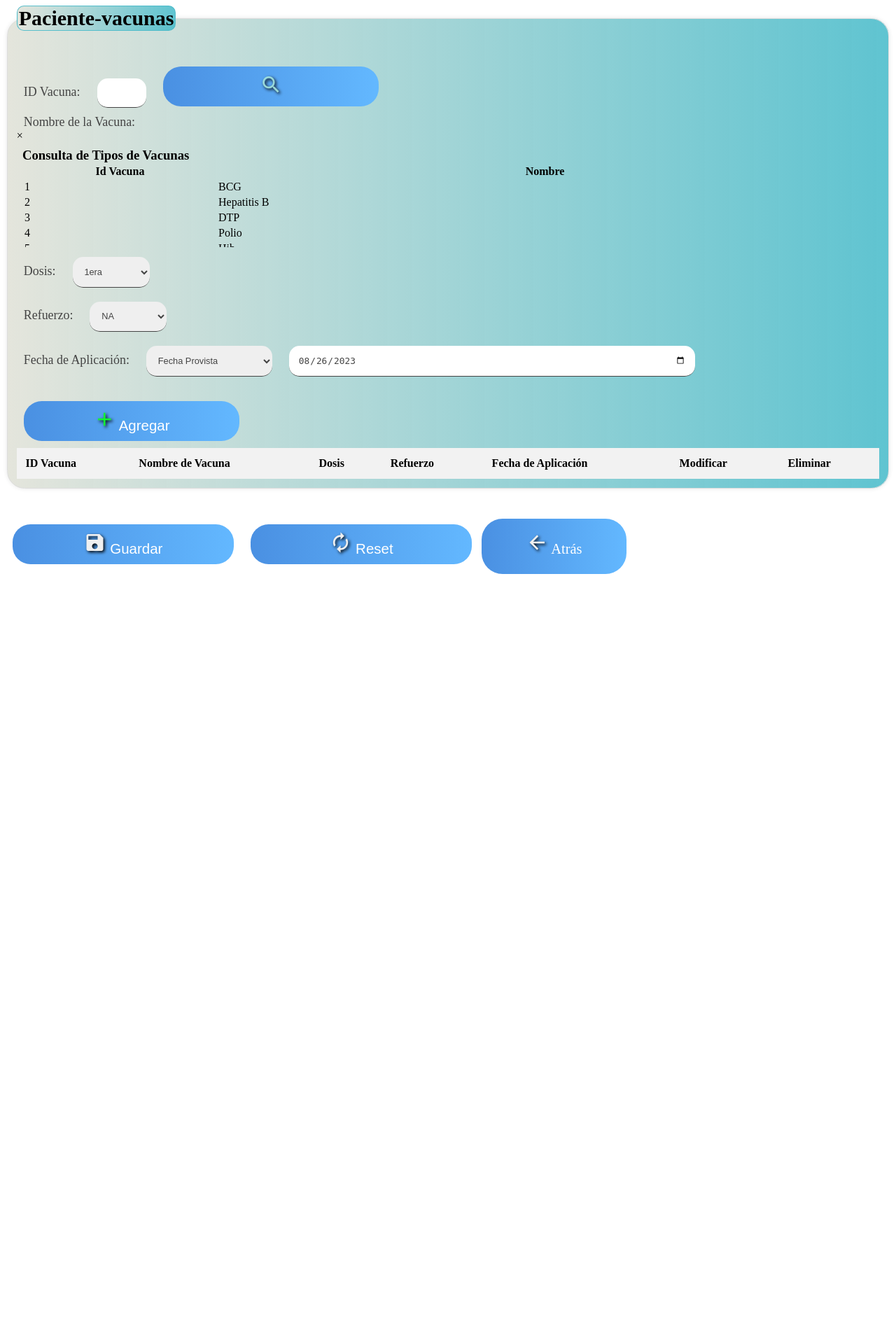
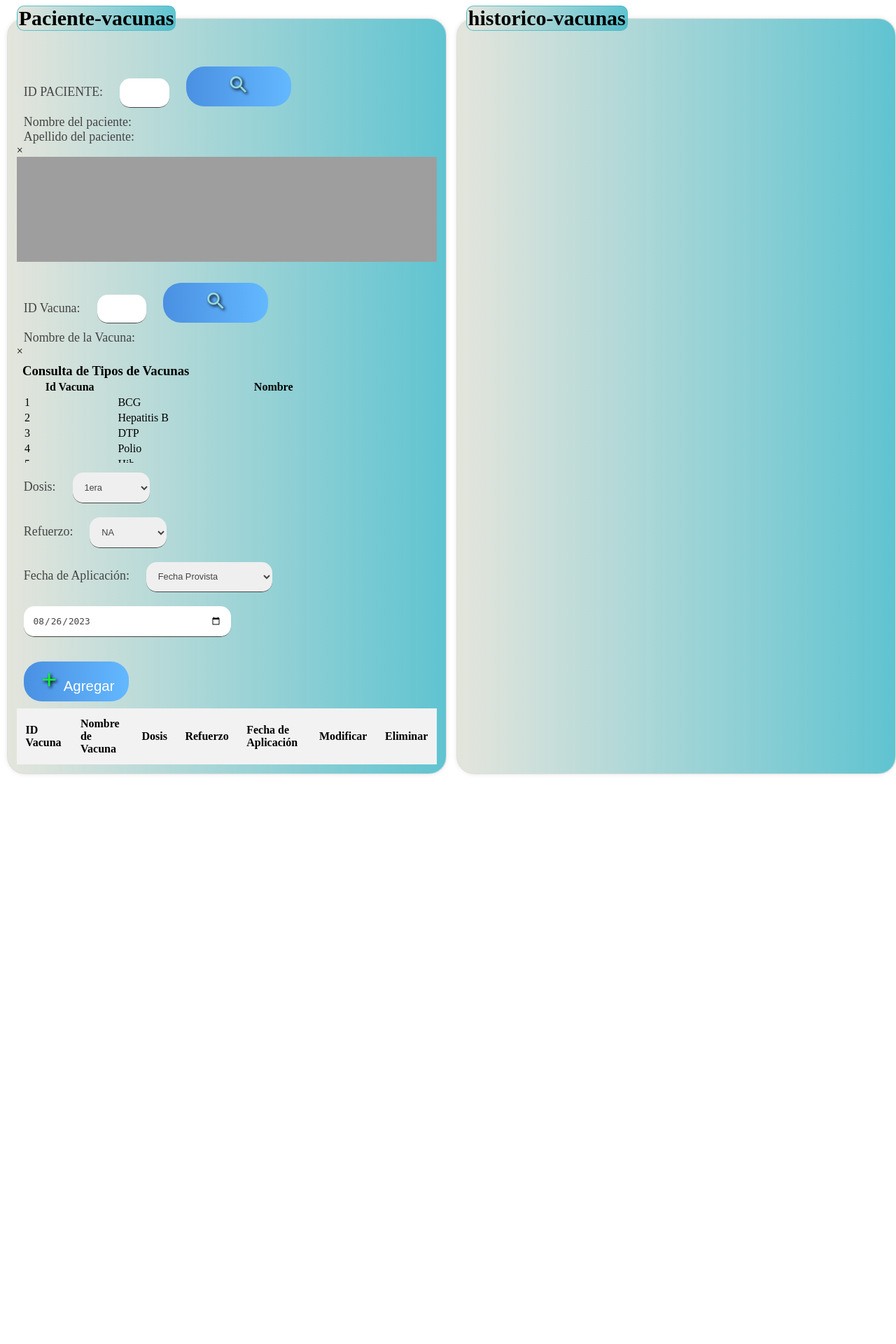
Before and after one commit to luis15201/sistema-medico, a PHP site: page /MANT-pacientevacuna.php in a window 1280 px wide. Shown: the top 1920 px of the page at 70% size. Before the commit the page ends 820 px from the top, so only its background shows below. Run offline with PHP 8.4, Linux system fonts and the light colour scheme; data comes from the database, SQL or seed files in the repository; lists and menus that the app fills with data are empty; some libraries are stand-ins or nearby versions; grey boxes are pictures that could not be loaded.

Commit message:
se agrego el historial de vacunas

```diff
--- a/MANT-pacientevacuna.php
+++ b/MANT-pacientevacuna.php
@@ -11,12 +11,36 @@
 
 <body>
 	<form>
+	<div class="container">
 		<fieldset>
 			<legend>Paciente-vacunas</legend>
 			<div>
+				<label for="id_paciente">ID PACIENTE:</label>
+				<input type="text" id="id_paciente" style="width: 45px;" onblur="cargarHistorialVacunas()">
+				<button id="buscarpaciente" class="boton" title="Buscar pacientes registrados">
+					<i class="material-icons" style="font-size:32px;color:#a4e5dfe8;text-shadow:2px 2px 4px #000000;">search</i>
+				</button>
+			</div>
+			<div>
+				<label for="Nombre_paciente">Nombre del paciente:</label>
+				<label id="nombre_paciente"></label>
+			</div>
+			<div>
+				<label for="Apellido_paciente">Apellido del paciente:</label>
+				<label id="apellido_paciente"></label>
+			</div>
+			<div id="Modalpaciente" class="modal" style="width: 100%; height: 250%;">
+				<div class="modal-content" style="width: 100%; height: 100%;">
+					<span class="close">&times;</span>
+					<iframe id="modal-iframe" src="consulta_paciente.php" frameborder="0" style="width: 100%; height: 100%;"></iframe>
+				</div>
+			</div>
+
+
+			<div>
 				<label for="id_vacuna">ID Vacuna:</label>
 				<input type="text" id="id_vacuna" style="width: 45px;">
-				<button id="buscarvacuna" class="boton" title="Buscar en los Seguros registrados">
+				<button id="buscarvacuna" class="boton" title="Buscar vacunas registras en el sistema">
 					<i class="material-icons" style="font-size:32px;color:#a4e5dfe8;text-shadow:2px 2px 4px #000000;">search</i>
 				</button>
 			</div>
@@ -125,6 +149,15 @@
 				$("#id_vacuna").on("input", buscarNombreVacuna);
 			</script>
 		</fieldset>
+
+		<fieldset>
+			<legend>historico-vacunas</legend>
+			<div id="historial_vacunas"></div>
+			<!--iframe id="vacuna_paciente" src="consulta_vacunas.php" frameborder="0" style="width: 100%; height: 100%;"></iframe-->
+
+
+			</fieldset>
+	</div>
 		<div style="width: 100%;">
 			<button class="boton" id="btnguardar">
 				<i class="material-icons" style="font-size:32px;color:#f0f0f0;text-shadow:2px 2px 4px #000;">save</i> Guardar
@@ -140,6 +173,76 @@
 		<script>
 			//▓▓▒░▓▒▓▓▓▒░▓▒▓▓▓▒░▓▒▓▓MODAL VACUNA▓▒░▓▒▓▓▓▒░▓▒▓▓▓▒░▓▒▓▓▓▒░▓▒▓▓▓▒░▓▒▓▓▓▒░▓▒
 			////////////////FIN FUNCIONES PARA EL MODAL DE VACUNA////////////////////
+//═════════════════════════════════════════════════════════
+// Obtener referencia al botón y al modal de vacuna
+const btnbusquedavacuna = document.getElementById("buscarvacuna");
+			const modalvacuna = document.getElementById("Modalvacuna");
+			// Función para mostrar el modal de vacuna
+			function mostrarModalv() {
+				modalvacuna.style.display = "block";
+			}
+			// Función para ocultar el modal vacuna
+			function ocultarModalv() {
+				modalvacuna.style.display = "none";
+			}
+// Asignar evento de clic al botón para mostrar u ocultar el modal DE VACUNA y evitar recargar la página
+btnbusquedavacuna.addEventListener("click", function(event) {
+				event.preventDefault(); // Evitar recargar la página
+				if (modalvacuna.style.display === "none") {
+					mostrarModalv();
+				} else {
+					ocultarModalv();
+				}
+			});
+//═════════════════════════════════════════════════════════
+
+function cargarHistorialVacunas() {
+        var idPaciente = document.getElementById('id_paciente').value;
+        var historialVacunasDiv = document.getElementById('historial_vacunas');
+
+        if (idPaciente === '') {
+            historialVacunasDiv.innerHTML = '<p>Historial de Vacunas no encontrado.</p>';
+        } else {
+            $.ajax({
+                type: 'POST',
+                url: 'consulta_paciente_vacuna.php',
+                data: { id_paciente: idPaciente },
+                success: function(data) {
+                    historialVacunasDiv.innerHTML = data;
+                }
+            });
+        }
+    }
+
+
+
+
+//═════════════════════════════════════════════════════════
+// Obtener referencia al botón y al modal del paciente
+const btnbusquedapaciente = document.getElementById("buscarpaciente");
+			const modalpaciente = document.getElementById("Modalpaciente");
+			// Función para mostrar el modal de vacuna
+			function mostrarModalp() {
+				modalpaciente.style.display = "block";
+			}
+			// Función para ocultar el modal vacuna
+			function ocultarModalp() {
+				modalpaciente.style.display = "none";
+			}
+// Asignar evento de clic al botón para mostrar u ocultar el modal DE VACUNA y evitar recargar la página
+btnbusquedapaciente.addEventListener("click", function(event) {
+				event.preventDefault(); // Evitar recargar la página
+				if (modalpaciente.style.display === "none") {
+					mostrarModalp();
+				} else {
+					ocultarModalp();
+				}
+			});
+//═════════════════════════════════════════════════════════
+
+
+
+
 			// Variable global para almacenar el resultado de la verificación datos vacunas
 			var tieneDatosVacuna = false;
 			// Función para verificar si la tabla tiene filas (datos agregados)
@@ -148,10 +251,7 @@
 				var tbody = tabla.getElementsByTagName("tbody")[0];
 				tieneDatosVacuna = tbody.hasChildNodes();
 			}
-
-
-
-			// Función para verificar y mostrar el input de fecha al cargar la página
+			// Función para verificar y mostrar el input de **Fecha** al cargar la página
 			function checkFechaProvista() {
 				var fechaAplicacionSelect = document.getElementById('fecha_aplicacion_select');
 				var fechaAplicacionInput = document.getElementById('fecha_aplicacion_input');
@@ -163,7 +263,7 @@
 				}
 			}
 
-			// Función para establecer la fecha de hoy por defecto
+			// Función para establecer la **Fecha** de hoy por defecto
 			function setFechaHoy() {
 				var fechaAplicacionInput = document.getElementById('fecha_aplicacion_input');
 				var today = new Date();
@@ -175,7 +275,7 @@
 				fechaAplicacionInput.value = fechaHoy;
 			}
 
-			// Llamada a las funciones al cargar la página
+			// Llamada a las funciones REFERENTES A LAS FECHAS al cargar la página
 			window.addEventListener('DOMContentLoaded', function() {
 				checkFechaProvista();
 				setFechaHoy();
```
